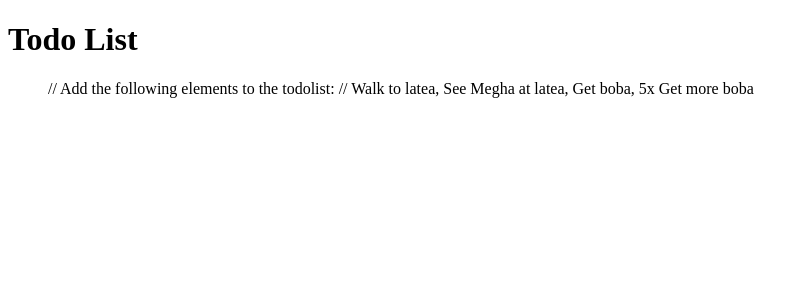
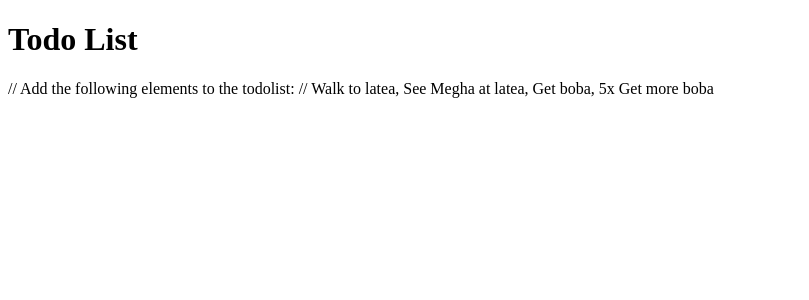
Before and after one commit to hack4impact-uiuc/react-bootcamp-fa18, a React (Create React App) app: page / in a window 1280 px wide. Shown: the top 300 px of the page, without its empty margins (0-809 px from the left). Built offline with nearby package versions, Linux system fonts and the light colour scheme.

Commit message:
Make component for introducing props

```diff
--- a/src/App.js
+++ b/src/App.js
@@ -5,10 +5,8 @@ class App extends Component {
     return (
       <div>
         <h1>Todo List</h1>
-        <ol>
-          // Add the following elements to the todolist:
-          // Walk to latea, See Megha at latea, Get boba, 5x Get more boba
-        </ol>
+        // Add the following elements to the todolist:
+        // Walk to latea, See Megha at latea, Get boba, 5x Get more boba
       </div>
     );
   }
```
Also changed, not shown: src/components/toDoListItem.js (added, +9 -0 lines).
